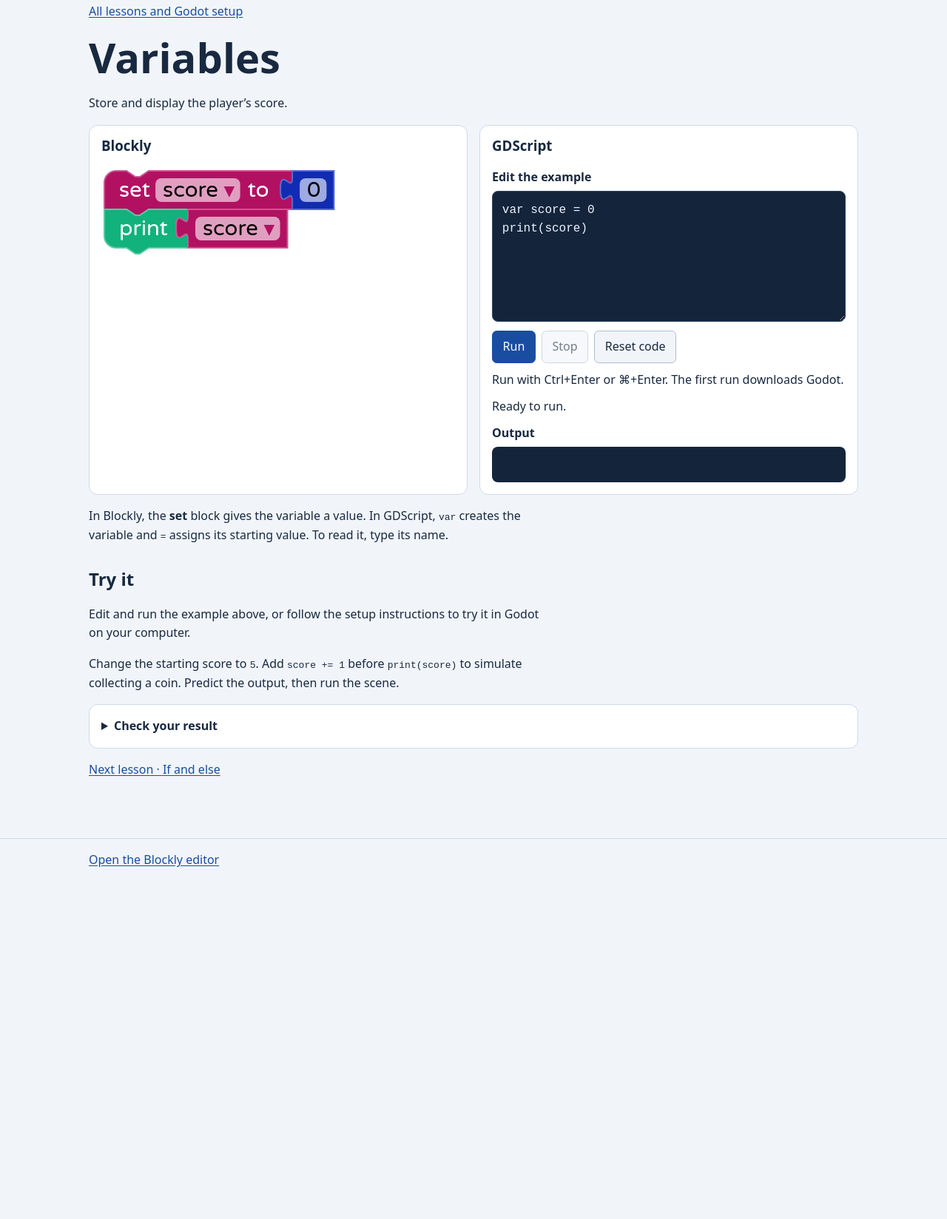
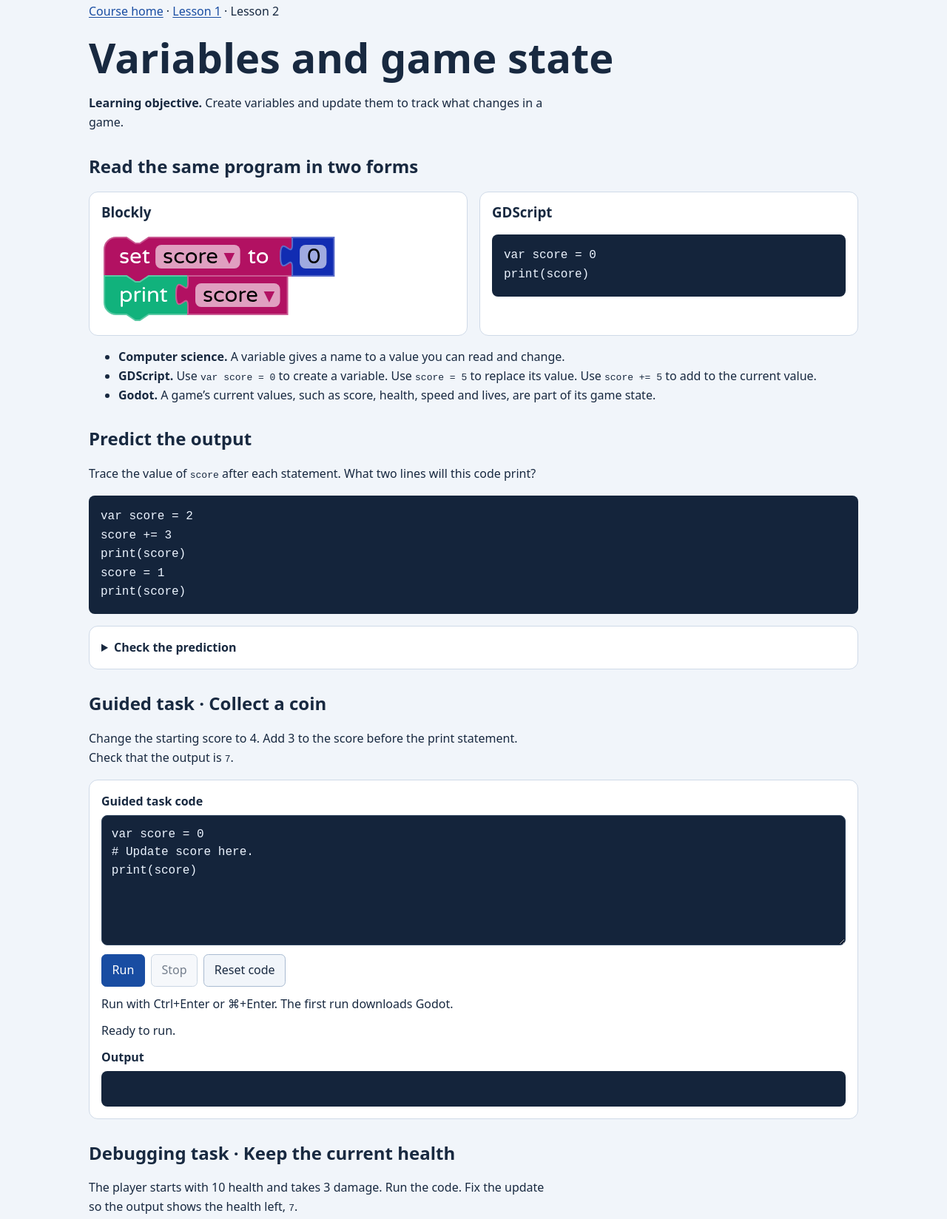
Before and after one commit to mr-douglas/blockly-to-gdscript, a plain HTML site: page site/lessons/variables.html in a window 1280 px wide. Shown: the part 103-1751 px from the top of the page at 74% size. Before the commit the page ends 1295 px from the top, so only its background shows below. Drawn offline with Linux system fonts and the light colour scheme.

Commit message:
Teach variables and game state in lesson 2
Co-authored-by: Codex <codex@openai.com>

```diff
--- a/site/lessons/variables.html
+++ b/site/lessons/variables.html
@@ -1,19 +1,59 @@
 <!doctype html>
 <html lang="en">
 <head><meta charset="utf-8"><meta name="viewport" content="width=device-width, initial-scale=1">
-<title>Variables | Blockly to GDScript</title><link rel="stylesheet" href="../assets/course.css"></head>
+<title>Lesson 2 · Variables and game state</title><link rel="stylesheet" href="../assets/course.css"></head>
 <body>
 <header><div class="wrap"><a href="../index.html">Blockly to GDScript</a></div></header>
-<main class="wrap"><p><a href="../index.html">All lessons and Godot setup</a></p>
-<h1>Variables</h1><p>Store and display the player’s score.</p>
+<main class="wrap">
+<p><a href="../index.html">Course home</a> · <a href="blocks-to-gdscript.html">Lesson 1</a> · Lesson 2</p>
+<h1>Variables and game state</h1>
+<p><strong>Learning objective.</strong> Create variables and update them to track what changes in a game.</p>
+<h2>Read the same program in two forms</h2>
 <div class="comparison">
-<figure class="panel"><h3>Blockly</h3><img src="../assets/variables.png" alt="Blockly sets score to zero, then prints the value of score."></figure>
-<section class="panel" data-practice="snippet"><h3>GDScript</h3><pre><code>var score = 0
+<figure class="panel"><h3>Blockly</h3><img src="../assets/variables.png" alt="Set score to 0, then print score."></figure>
+<section class="panel"><h3>GDScript</h3><pre><code>var score = 0
 print(score)</code></pre></section>
 </div>
-<p>In Blockly, the <strong>set</strong> block gives the variable a value. In GDScript, <code>var</code> creates the variable and <code>=</code> assigns its starting value. To read it, type its name.</p>
-<h2>Try it</h2><p>Edit and run the example above, or follow the setup instructions to try it in Godot on your computer.</p><p>Change the starting score to <code>5</code>. Add <code>score += 1</code> before <code>print(score)</code> to simulate collecting a coin. Predict the output, then run the scene.</p>
-<details><summary>Check your result</summary><p>The Output panel should show <code>6</code>. The <code>+=</code> operator adds to the current value and stores the result.</p></details><p><a href="if-else.html">Next lesson · If and else</a></p></main>
-<footer><div class="wrap"><a href="https://mr-douglas.github.io/blockly/">Open the Blockly editor</a></div></footer>
-<script type="module" src="../assets/practice.js"></script>
-</body></html>
+<ul>
+<li><strong>Computer science.</strong> A variable gives a name to a value you can read and change.</li>
+<li><strong>GDScript.</strong> Use <code>var score = 0</code> to create a variable. Use <code>score = 5</code> to replace its value. Use <code>score += 5</code> to add to the current value.</li>
+<li><strong>Godot.</strong> A game’s current values, such as score, health, speed and lives, are part of its game state.</li>
+</ul>
+<h2>Predict the output</h2>
+<p>Trace the value of <code>score</code> after each statement. What two lines will this code print?</p>
+<pre><code>var score = 2
+score += 3
+print(score)
+score = 1
+print(score)</code></pre>
+<details><summary>Check the prediction</summary><p>It prints <code>5</code> and then <code>1</code>. The update adds 3. The last assignment replaces 5 with 1.</p></details>
+<h2>Guided task · Collect a coin</h2>
+<p>Change the starting score to 4. Add 3 to the score before the print statement. Check that the output is <code>7</code>.</p>
+<section class="panel" data-practice="snippet" data-editor-label="Guided task code" data-expected-output="7">
+<pre><code>var score = 0
+# Update score here.
+print(score)</code></pre></section>
+<h2>Debugging task · Keep the current health</h2>
+<p>The player starts with 10 health and takes 3 damage. Run the code. Fix the update so the output shows the health left, <code>7</code>.</p>
+<section class="panel" data-practice="snippet" data-editor-label="Debugging task code" data-expected-output="7">
+<pre><code>var health = 10
+health = 3
+print(health)</code></pre></section>
+<details><summary>Show a debugging hint</summary><p><code>health = 3</code> sets health to 3. Use <code>health = health - 3</code> or <code>health -= 3</code> to subtract damage.</p></details>
+<h2>Independent task · Test a power-up</h2>
+<p>Start with 3 lives and a speed of 100. Simulate losing one life and picking up a boost that adds 20 to speed. Print lives, then speed. Change the starting lives and run again to check that the update still works.</p>
+<section class="panel" data-practice="snippet" data-editor-label="Independent task code">
+<pre><code>var lives = 3
+var speed = 100
+# Update and print both values.</code></pre></section>
+<p><strong>Success criteria.</strong> The first run prints <code>2</code>, then <code>120</code>. With 5 starting lives, it prints <code>4</code>, then <code>120</code>.</p>
+<h2>Apply it to your project</h2>
+<p>Choose a value your game needs to track. In a scene’s <code>_ready()</code>, create a variable to test the starting value and one change. Print before and after the change. Run the scene and check both values in Output. <a href="../index.html#godot-setup">Godot editor setup</a></p>
+<h2>Optional extension</h2>
+<p>In the independent task, add a second speed boost. Predict what two boosts do to the final speed and check your prediction.</p>
+<h2>Reflection</h2>
+<p>When would you use <code>score = 0</code>, and when would you use <code>score += 1</code> in a game?</p>
+</main>
+<script type="module" src="../assets/practice.js?v=lesson-1"></script>
+</body>
+</html>
```
Also changed, not shown: site/index.html (+2 -1 lines), site/lessons/blocks-to-gdscript.html (+1 -1 lines).
